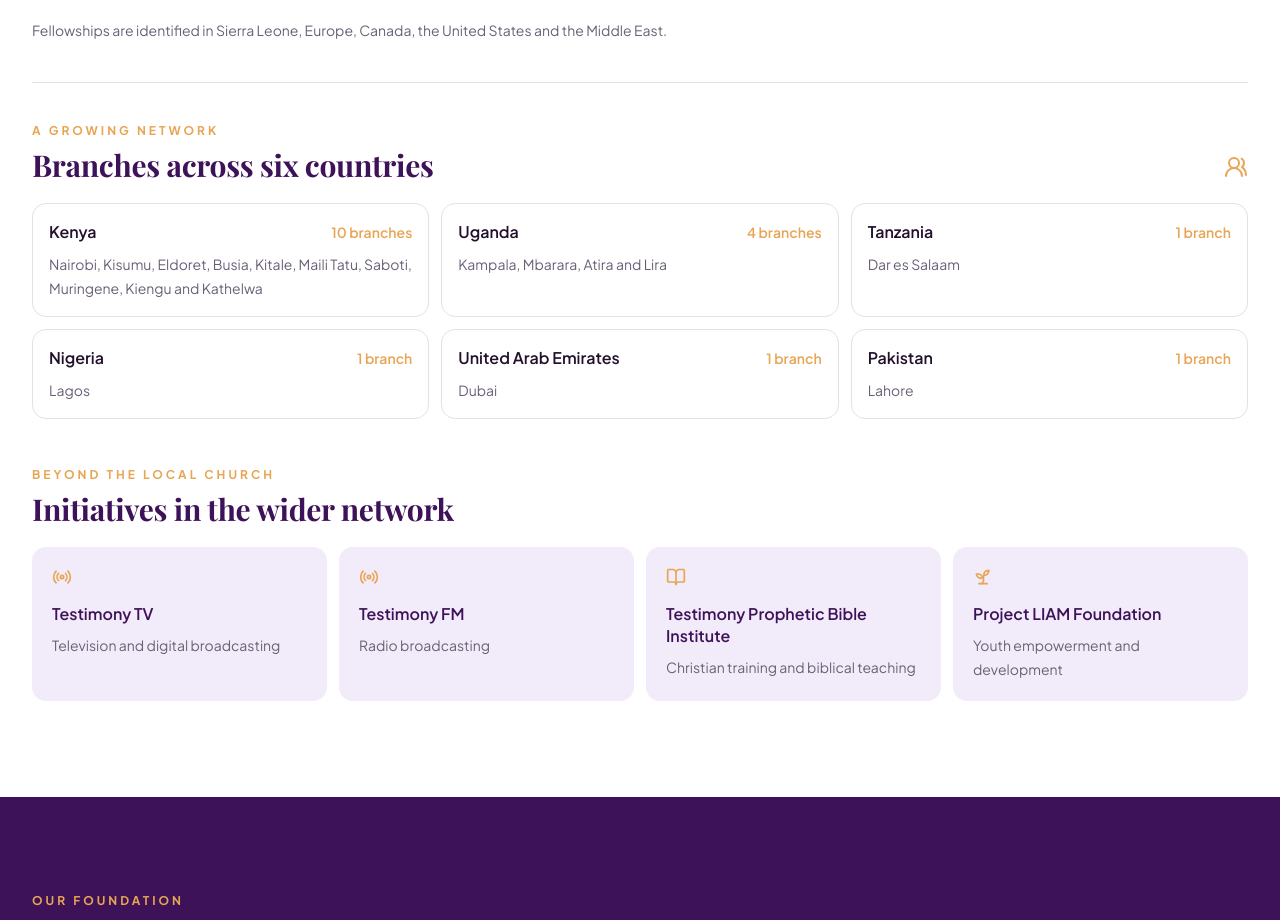
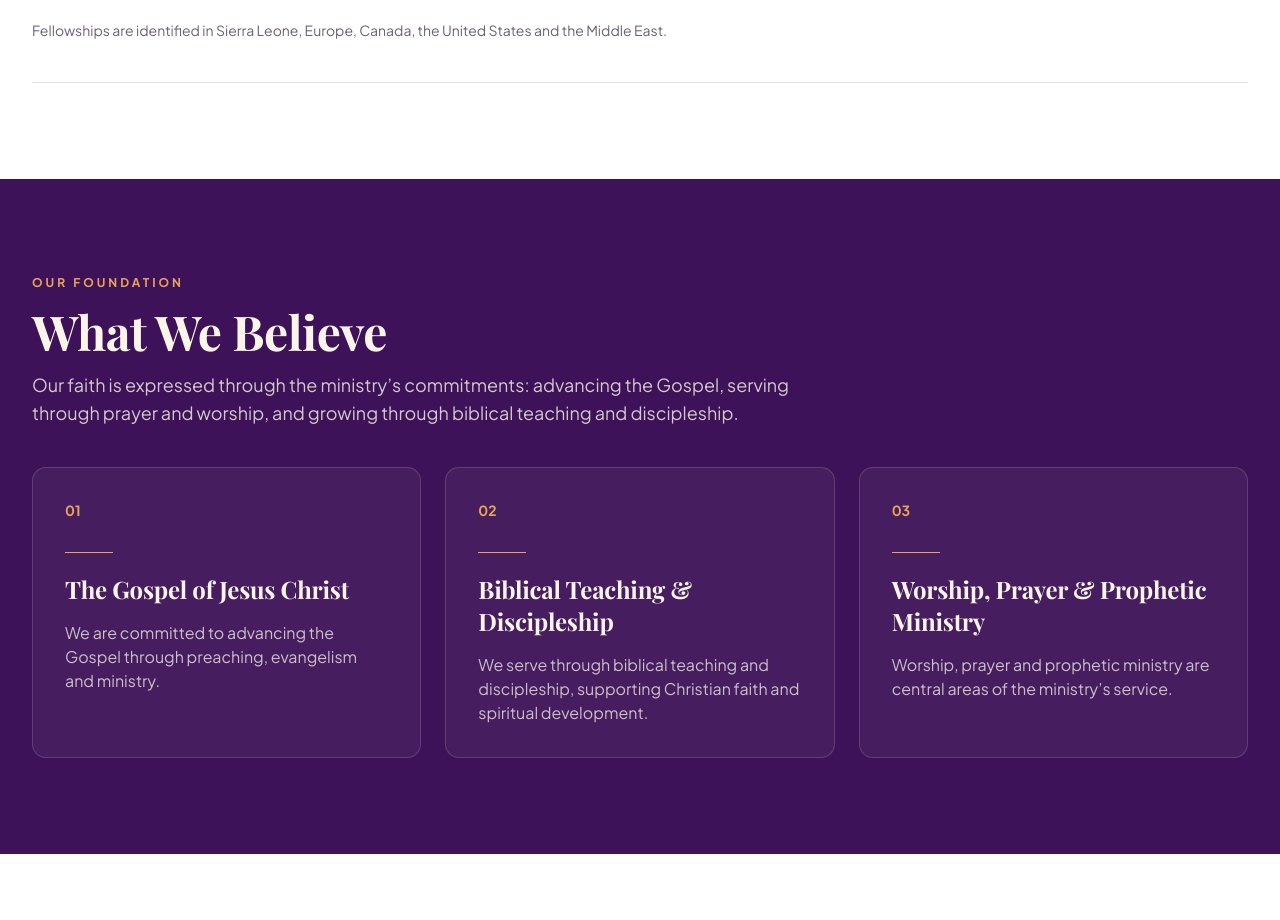
Before and after one commit to gloryriungu/gathering-place-digital-heart, a React (Vite) app: page /about in a window 1280 px wide. Shown: the part 1091-2011 px from the top of the page. Built offline with nearby package versions, Linux system fonts and the light colour scheme; no server answers; the database is empty.

Commit message:
Changes
Co-authored-by: ruciukoome <74772974+ruciukoome@users.noreply.github.com>

```diff
--- a/src/pages/About.tsx
+++ b/src/pages/About.tsx
@@ -37,7 +37,6 @@ import { Navigation } from "@/components/Navigation";
 import { Footer } from "@/components/Footer";
 import { SEO } from "@/components/SEO";
 import { supabase } from "@/integrations/supabase/client";
-import { BookOpen, Radio, Sprout, UsersRound } from "lucide-react";
 
 interface AboutContent {
   hero_title: string;
@@ -204,40 +203,6 @@ const About = () => {
               <p className="mt-5 text-sm leading-6 text-muted-foreground">Fellowships are identified in Sierra Leone, Europe, Canada, the United States and the Middle East.</p>
             </div>
 
-            <div className="mt-10">
-              <div className="mb-5 flex items-end justify-between gap-4">
-                <div>
-                  <p className="eyebrow mb-2">A growing network</p>
-                  <h3 className="font-display text-2xl sm:text-3xl font-bold text-primary">Branches across six countries</h3>
-                </div>
-                <UsersRound className="mb-1 hidden h-6 w-6 text-accent sm:block" aria-hidden="true" />
-              </div>
-              <div className="grid gap-3 sm:grid-cols-2 lg:grid-cols-3">
-                {branchGroups.map((group) => (
-                  <div key={group.country} className="rounded-md border border-border bg-card p-4">
-                    <div className="flex items-baseline justify-between gap-3">
-                      <h4 className="font-semibold text-foreground">{group.country}</h4>
-                      <span className="text-sm font-semibold text-accent">{group.count} {group.count === 1 ? "branch" : "branches"}</span>
-                    </div>
-                    <p className="mt-2 text-sm leading-6 text-muted-foreground">{group.locations}</p>
-                  </div>
-                ))}
-              </div>
-            </div>
-
-            <div className="mt-12">
-              <p className="eyebrow mb-2">Beyond the local church</p>
-              <h3 className="font-display text-2xl sm:text-3xl font-bold text-primary">Initiatives in the wider network</h3>
-              <div className="mt-5 grid gap-3 sm:grid-cols-2 lg:grid-cols-4">
-                {ministryInitiatives.map(({ title, description, icon: Icon }) => (
-                  <div key={title} className="rounded-md bg-secondary p-5">
-                    <Icon className="mb-4 h-5 w-5 text-accent" aria-hidden="true" />
-                    <h4 className="font-semibold leading-snug text-primary">{title}</h4>
-                    <p className="mt-2 text-sm leading-6 text-muted-foreground">{description}</p>
-                  </div>
-                ))}
-              </div>
-            </div>
           </div>
         </section>
 
@@ -320,20 +285,4 @@ const About = () => {
   );
 };
 
-const branchGroups = [
-  { country: "Kenya", count: 10, locations: "Nairobi, Kisumu, Eldoret, Busia, Kitale, Maili Tatu, Saboti, Muringene, Kiengu and Kathelwa" },
-  { country: "Uganda", count: 4, locations: "Kampala, Mbarara, Atira and Lira" },
-  { country: "Tanzania", count: 1, locations: "Dar es Salaam" },
-  { country: "Nigeria", count: 1, locations: "Lagos" },
-  { country: "United Arab Emirates", count: 1, locations: "Dubai" },
-  { country: "Pakistan", count: 1, locations: "Lahore" },
-];
-
-const ministryInitiatives = [
-  { title: "Testimony TV", description: "Television and digital broadcasting", icon: Radio },
-  { title: "Testimony FM", description: "Radio broadcasting", icon: Radio },
-  { title: "Testimony Prophetic Bible Institute", description: "Christian training and biblical teaching", icon: BookOpen },
-  { title: "Project LIAM Foundation", description: "Youth empowerment and development", icon: Sprout },
-];
-
 export default About;
```
